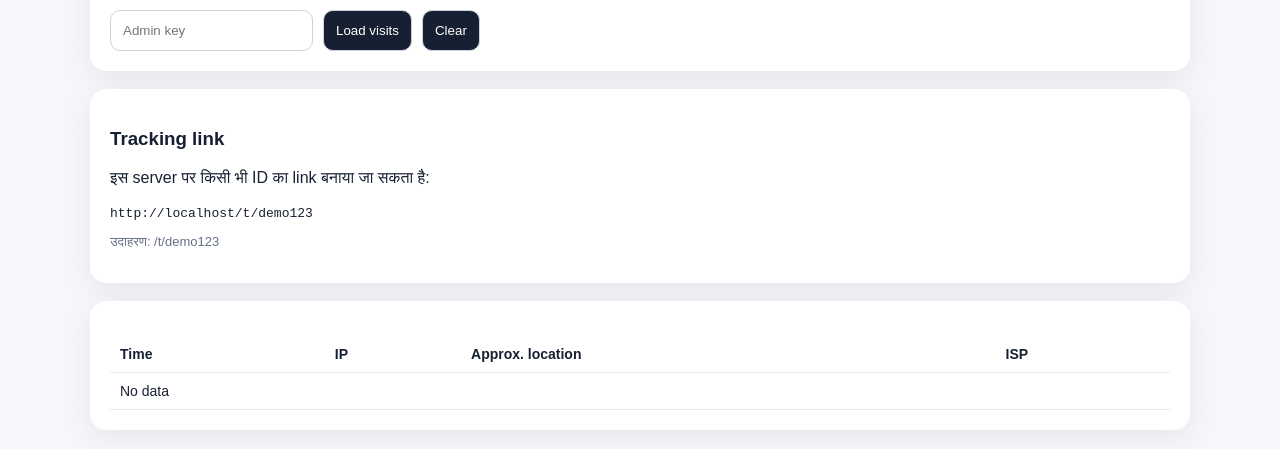
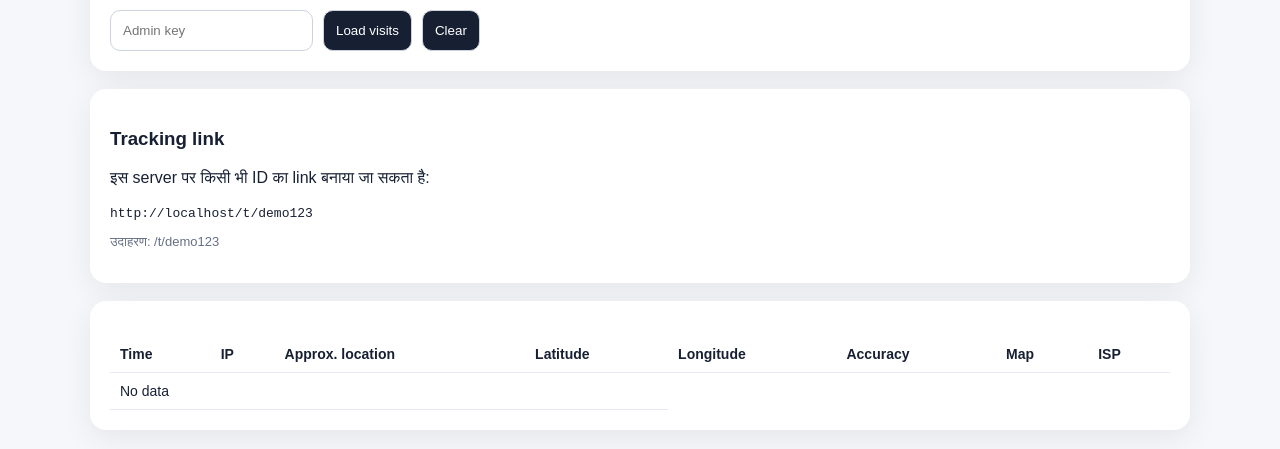
Before and after one commit to veertool811-stack/ip-location-tracker, a website: page public/index.html in a window 1280 px wide. Shown: the part 147-596 px from the top of the page. Drawn offline with Linux system fonts and the light colour scheme.

Commit message:
Show GPS coordinates and map

```diff
--- a/public/index.html
+++ b/public/index.html
@@ -37,7 +37,7 @@ th,td{text-align:left;padding:10px;border-bottom:1px solid #e7eaf0;font-size:14p
 
 <div class="card">
 <table>
-<thead><tr><th>Time</th><th>IP</th><th>Approx. location</th><th>ISP</th></tr></thead>
+<thead><tr><th>Time</th><th>IP</th><th>Approx. location</th><th>Latitude</th><th>Longitude</th><th>Accuracy</th><th>Map</th><th>ISP</th></tr></thead>
 <tbody id="rows"><tr><td colspan="4">No data</td></tr></tbody>
 </table>
 </div>
```
